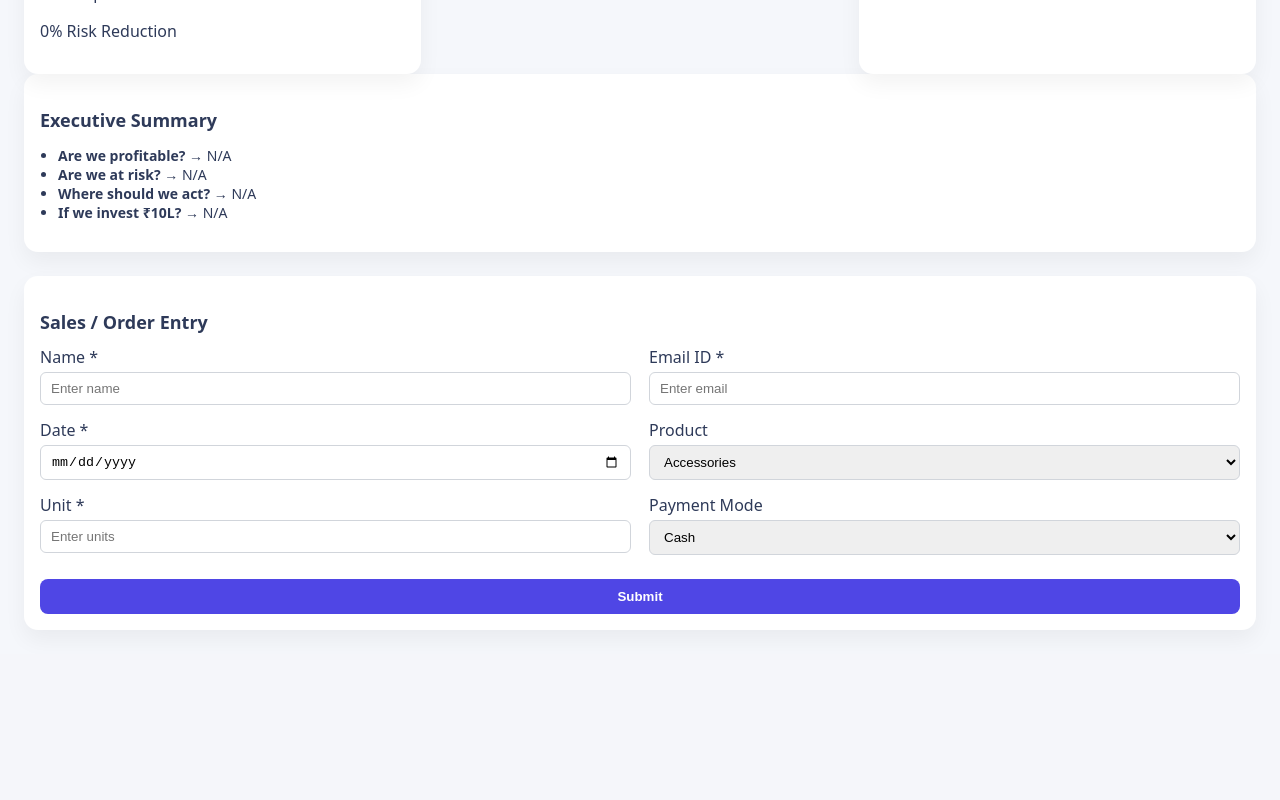
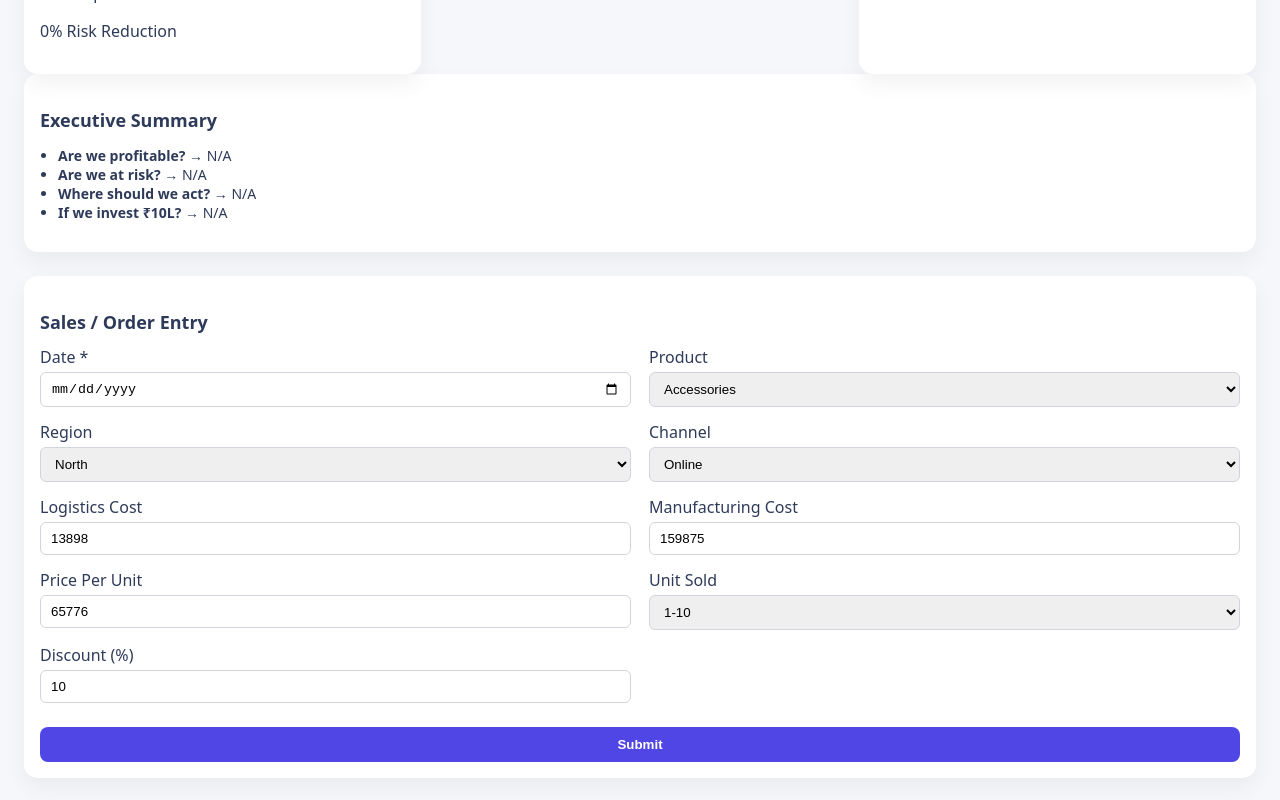
Before and after one commit to swastika009/BusinessIntelligence-Engine, a React app in the folder Frontend/: page / in a window 1280 px wide. Shown: the part 1039-1839 px from the top of the page. Before the commit the page ends 1693 px from the top, so only its background shows below. Built offline with nearby package versions, Linux system fonts and the light colour scheme; no server answers; the HTML template or start-up script is replaced by a standard one.

Commit message:
frontend

```diff
--- a/Frontend/src/pages/ExecutiveDashboard.jsx
+++ b/Frontend/src/pages/ExecutiveDashboard.jsx
@@ -318,44 +318,82 @@ function Slider({ label, value, onChange }) {
 }
 
 
+// ---------------- EXECUTIVE ENTRY FORM (UPDATED FINAL VERSION) ----------------
+
 function ExecutiveEntryForm() {
 
+  const productData = {
+    Accessories: { logistics: 13898, manufacturing: 159875, price: 65776 },
+    Mobile: { logistics: 22323, manufacturing: 211600, price: 23910 },
+    Tablet: { logistics: 5671, manufacturing: 397266, price: 25069 }
+  };
+
+  const discountMap = {
+    "1-10": 10,
+    "11-20": 20,
+    "21-30": 30,
+    "31-40": 40,
+    "41-50": 50
+  };
+
   const [form, setForm] = useState({
-    name: "",
-    email: "",
     date: "",
     product: "Accessories",
-    unit: "",
-    payment: "Cash"
+    region: "North",
+    channel: "Online",
+    logisticsCost: 13898,
+    manufacturingCost: 159875,
+    pricePerUnit: 65776,
+    unitSold: "1-10",
+    discount: 10
   });
 
   const [error, setError] = useState("");
 
-  const handleChange = (e) => {
-    setForm({ ...form, [e.target.name]: e.target.value });
+  const handleProductChange = (e) => {
+    const selected = e.target.value;
+
+    setForm({
+      ...form,
+      product: selected,
+      logisticsCost: productData[selected].logistics,
+      manufacturingCost: productData[selected].manufacturing,
+      pricePerUnit: productData[selected].price
+    });
+  };
+
+  const handleUnitChange = (e) => {
+    const selected = e.target.value;
+
+    setForm({
+      ...form,
+      unitSold: selected,
+      discount: Math.min(discountMap[selected], 50)
+    });
   };
 
   const handleSubmit = (e) => {
     e.preventDefault();
 
-    if (!form.name || !form.email || !form.date || !form.unit) {
-      setError("Please fill all required fields");
+    if (!form.date) {
+      setError("Please select date");
       return;
     }
 
     setError("");
-
-    console.log("Form Data :", form);
-
+    console.log("Final Form Data :", form);
     alert("Form submitted successfully");
 
     setForm({
-      name: "",
-      email: "",
       date: "",
       product: "Accessories",
-      unit: "",
-      payment: "Cash"
+      region: "North",
+      channel: "Online",
+      logisticsCost: 13898,
+      manufacturingCost: 159875,
+      pricePerUnit: 65776,
+      unitSold: "1-10",
+      discount: 10
     });
   };
 
@@ -366,44 +404,17 @@ function ExecutiveEntryForm() {
       <form onSubmit={handleSubmit} className="exec-form">
 
         <div className="form-row">
-          <label>Name *</label>
-          <input
-            type="text"
-            name="name"
-            value={form.name}
-            onChange={handleChange}
-            placeholder="Enter name"
-          />
-        </div>
-
-        <div className="form-row">
-          <label>Email ID *</label>
-          <input
-            type="email"
-            name="email"
-            value={form.email}
-            onChange={handleChange}
-            placeholder="Enter email"
-          />
-        </div>
-
-        <div className="form-row">
           <label>Date *</label>
           <input
             type="date"
-            name="date"
             value={form.date}
-            onChange={handleChange}
+            onChange={(e) => setForm({ ...form, date: e.target.value })}
           />
         </div>
 
         <div className="form-row">
           <label>Product</label>
-          <select
-            name="product"
-            value={form.product}
-            onChange={handleChange}
-          >
+          <select value={form.product} onChange={handleProductChange}>
             <option>Accessories</option>
             <option>Mobile</option>
             <option>Tablet</option>
@@ -411,36 +422,67 @@ function ExecutiveEntryForm() {
         </div>
 
         <div className="form-row">
-          <label>Unit *</label>
-          <input
-            type="number"
-            name="unit"
-            value={form.unit}
-            onChange={handleChange}
-            placeholder="Enter units"
-          />
+          <label>Region</label>
+          <select
+            value={form.region}
+            onChange={(e) => setForm({ ...form, region: e.target.value })}
+          >
+            <option>North</option>
+            <option>South</option>
+            <option>East</option>
+            <option>West</option>
+          </select>
         </div>
 
         <div className="form-row">
-          <label>Payment Mode</label>
+          <label>Channel</label>
           <select
-            name="payment"
-            value={form.payment}
-            onChange={handleChange}
+            value={form.channel}
+            onChange={(e) => setForm({ ...form, channel: e.target.value })}
           >
-            <option>Cash</option>
-            <option>UPI</option>
-            <option>Bank</option>
+            <option>Online</option>
+            <option>Offline</option>
           </select>
         </div>
 
+        <div className="form-row">
+          <label>Logistics Cost</label>
+          <input type="number" value={form.logisticsCost} readOnly />
+        </div>
+
+        <div className="form-row">
+          <label>Manufacturing Cost</label>
+          <input type="number" value={form.manufacturingCost} readOnly />
+        </div>
+
+        <div className="form-row">
+          <label>Price Per Unit</label>
+          <input type="number" value={form.pricePerUnit} readOnly />
+        </div>
+
+        <div className="form-row">
+          <label>Unit Sold</label>
+          <select value={form.unitSold} onChange={handleUnitChange}>
+            <option>1-10</option>
+            <option>11-20</option>
+            <option>21-30</option>
+            <option>31-40</option>
+            <option>41-50</option>
+          </select>
+        </div>
+
+        <div className="form-row">
+          <label>Discount (%)</label>
+          <input type="number" value={form.discount} readOnly />
+        </div>
+
         {error && (
-          <p style={{ color: "#ff1744", fontWeight: 600, gridColumn: "span 2" }}>
+          <p style={{ color: "#ff1744", fontWeight: 600 }}>
             {error}
           </p>
         )}
 
-        <button type="submit" className="submit-btn">
+                <button type="submit" className="submit-btn">
           Submit
         </button>
 
```
